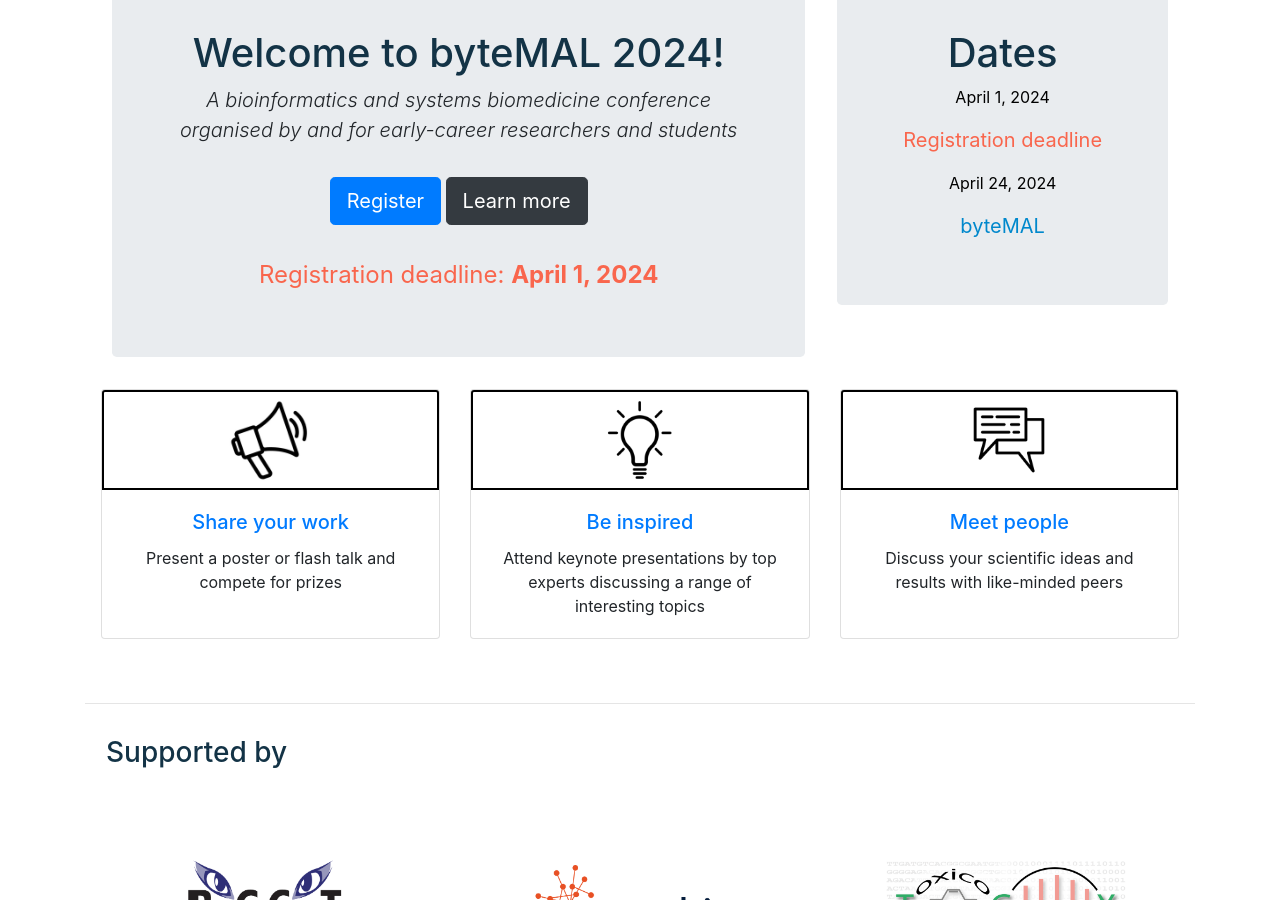
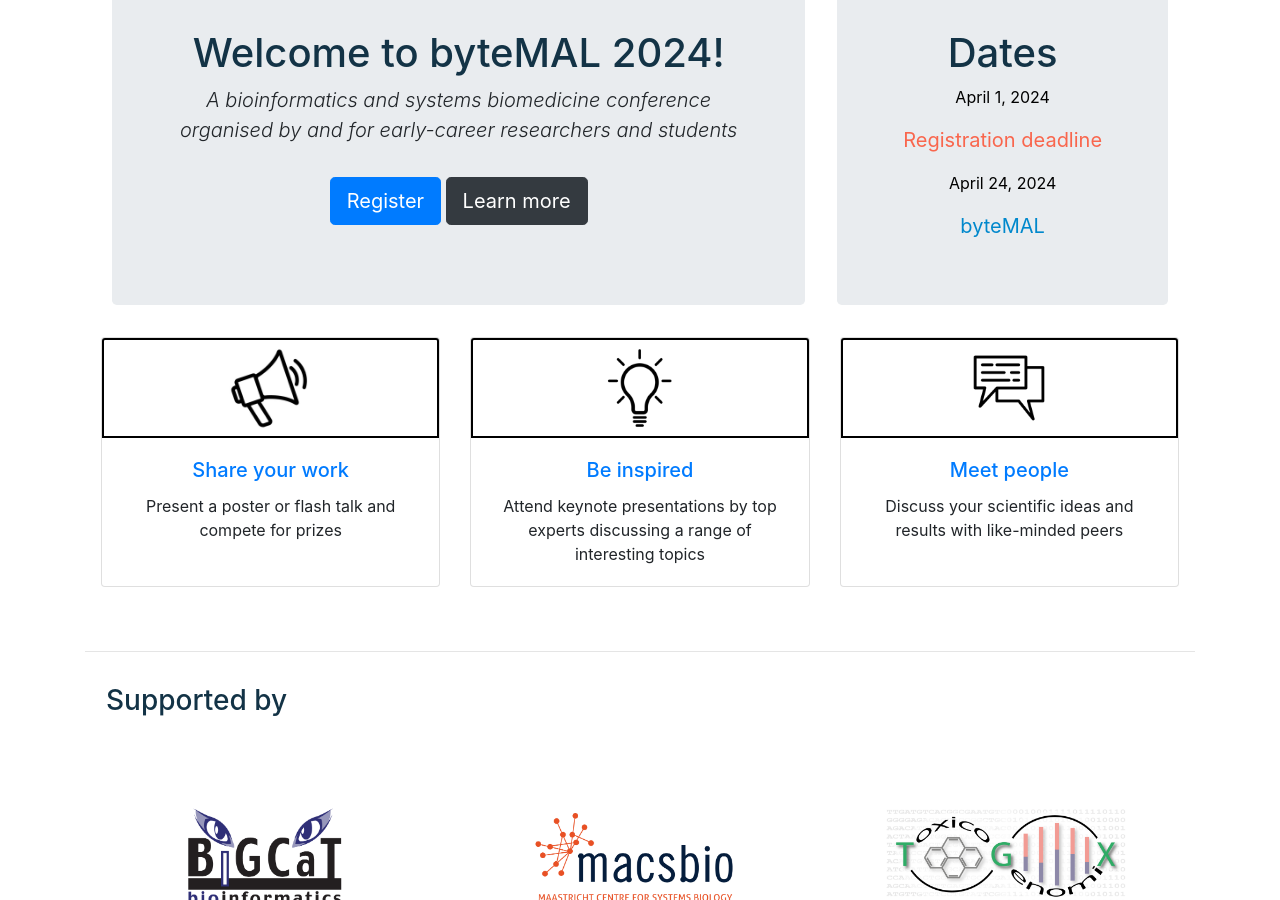
Before and after one commit to bytemal/bytemal-2024, a Jekyll site: the page built from index.html, in a window 1280 px wide and 900 px high, scrolled down 474 px. Built offline with Jekyll 4.4.1, drawn with Linux system fonts in a browser that asks for light colours.

Commit message:
Update index.html

```diff
--- a/index.html
+++ b/index.html
@@ -10,7 +10,6 @@ title: ByteMAL 2024
 		  <p class="lead"><em>A bioinformatics and systems biomedicine conference organised by and for early-career researchers and students</em></p>
 		  <p><a class="btn btn-primary btn-lg my-3" href="/bytemal-2024/register" role="button">Register</a>
 			  <a class="btn btn-dark btn-lg my-3" href="/bytemal-2024/about" role="button">Learn more</a></p>
-		  <p style="color: #F9664D; font-size: 24px">Registration deadline: <b>April 1, 2024</b></p>
 	  </div>
   </div>
 	<div class="col-sm-4 px-3" style = "height=100%">
```
